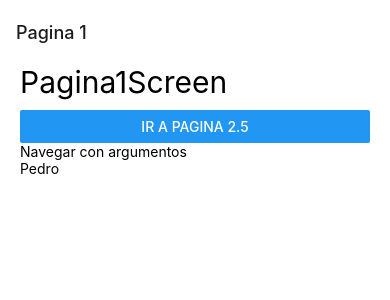
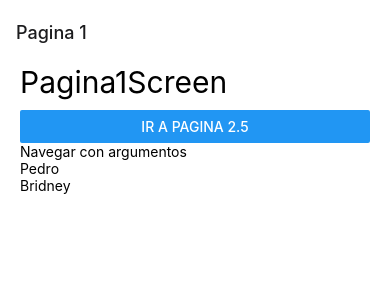
Before and after one commit to DaniDotExe/react-native, a React Native app in the folder 04-NavegacionApp/: screen /Pagina1Screen in a window 390 px wide. Shown: the top 300 px of the page. Built offline with nearby package versions, Linux system fonts and the light colour scheme.

Commit message:
Clase 108 Parte 1

```diff
--- a/04-NavegacionApp/src/screens/Pagina1Screen.tsx
+++ b/04-NavegacionApp/src/screens/Pagina1Screen.tsx
@@ -28,6 +28,15 @@ export const Pagina1Screen = ({ navigation }: Props) => {
           <Text>Pedro</Text>
         </TouchableOpacity>
 
+        <TouchableOpacity
+          onPress={ () => navigation.navigate('PersonaScreen', {
+            id: 2,
+            nombre: 'Bridney',
+          }) }
+        >
+          <Text>Bridney</Text>
+        </TouchableOpacity>
+
     </View>
   )
 }
--- a/04-NavegacionApp/src/screens/PersonaScreen.tsx
+++ b/04-NavegacionApp/src/screens/PersonaScreen.tsx
@@ -3,15 +3,20 @@ import { View, Text } from 'react-native';
 import { styles } from '../theme/appTheme';
 import { StackScreenProps } from '@react-navigation/stack';
 
+interface RouterParams{
+    id: number,
+    nombre: string,
+}
+
 interface Props extends StackScreenProps<any,any>{};
 
 export const PersonaScreen = ( { route, navigation }: Props ) => {
 
-    const params = route.params
+    const params = route.params as RouterParams;
 
     useEffect(() => {
         navigation.setOptions({
-            title: params!.nombre
+            title: params.nombre
         })
     }, [])
 
```
